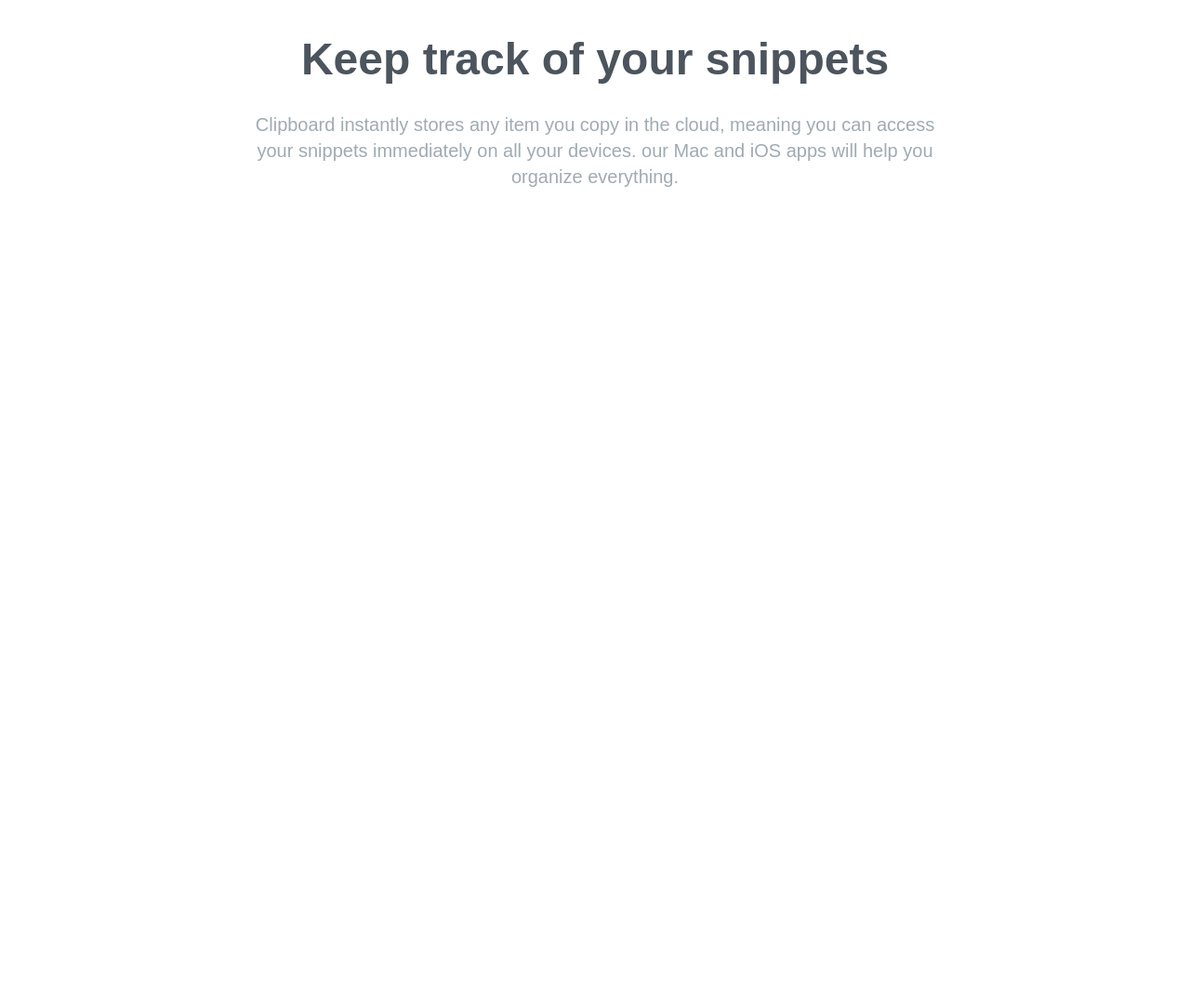
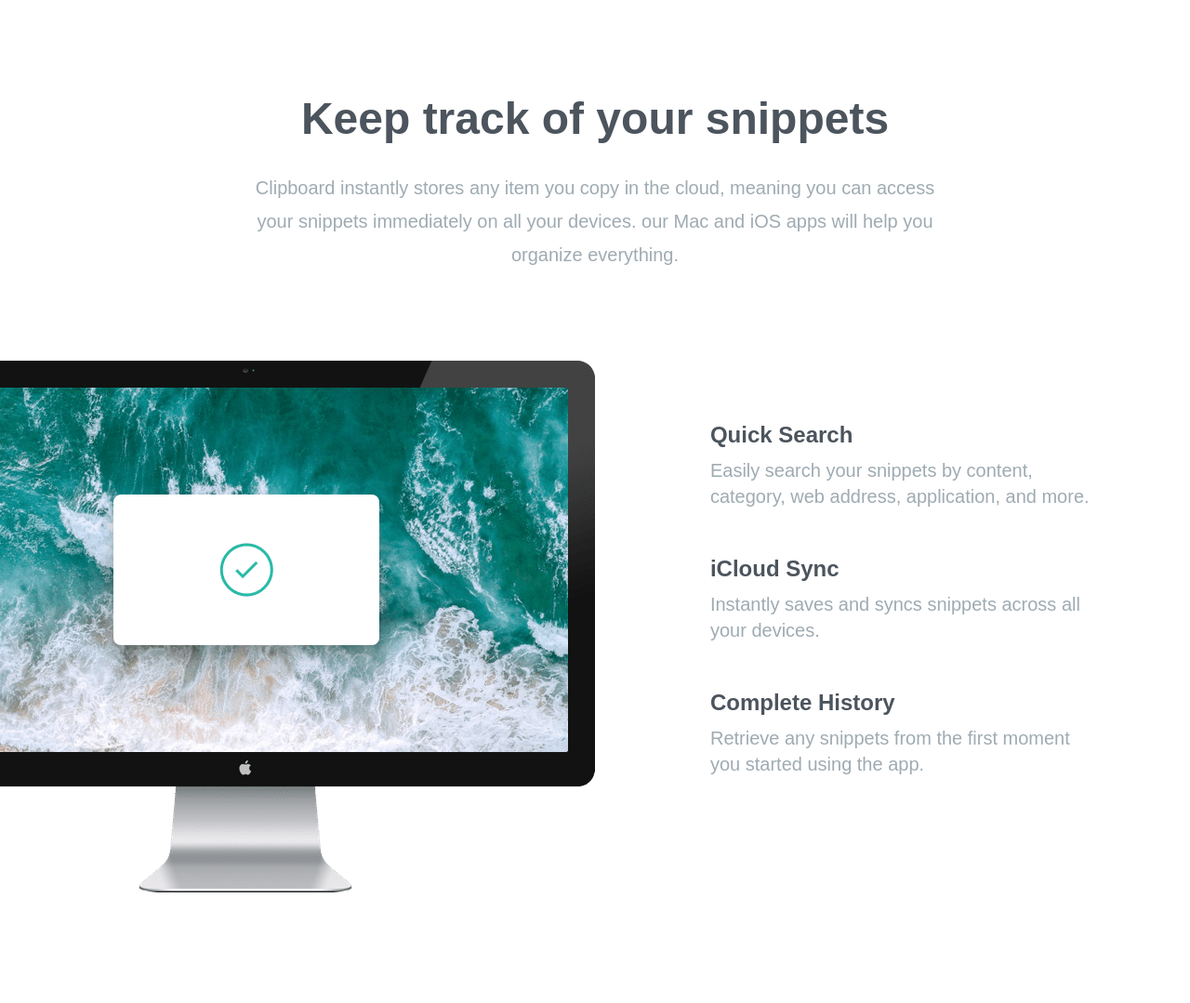
Before and after one commit to QS3H/Clipboard-landing-page, a website: page index.html in a window 1280 px wide. Shown: the part 681-1760 px from the top of the page at 93% size. Before the commit the page ends 981 px from the top, so only its background shows below. Drawn offline with Linux system fonts and the light colour scheme; a web font is replaced by a local one.

Commit message:
add features and access sections

```diff
--- a/index.html
+++ b/index.html
@@ -17,10 +17,10 @@
   <body>
     <!-- Hero Section -->
     <section id="hero-section">
-      <div class="section-container px-10 mb-40 pt-16">
+      <div class="section-container mb-40 pt-16">
         <img src="images/logo.svg" alt="Clipboard logo" class="my-16 mx-auto" />
         <h2>A history of everything you copy</h2>
-        <p class="mx-auto max-w-3xl text-2xl mb-10 text-gray">
+        <p class="section-paragraph">
           Clipboard allows you to track and organize everything you copy.
           Instantly access your clipboard on all your devices.
         </p>
@@ -42,9 +42,9 @@
 
     <!-- Snippets Section -->
     <section id="snippets-section">
-      <div class="section-container px-10 my-20">
+      <div class="section-container my-20">
         <h2>Keep track of your snippets</h2>
-        <p class="mx-auto text-center max-w-3xl text-xl mb-24 text-gray">
+        <p class="section-paragraph">
           Clipboard instantly stores any item you copy in the cloud, meaning you
           can access your snippets immediately on all your devices. our Mac and
           iOS apps will help you organize everything.
@@ -53,9 +53,62 @@
     </section>
 
     <!-- Features Section -->
-    <section id="features-section"></section>
+    <section id="features-section">
+      <div class="section-container my-20">
+        <div class="flex flex-col md:space-x-32 md:flex-row relative">
+          <div class="md:w-1/2">
+            <img
+              class="top-0 right-[50%] md:absolute"
+              src="images/image-computer.png"
+              alt="Computer image"
+            />
+          </div>
+
+          <div
+            class="flex flex-col space-y-12 mt-16 text-xl mb-24 md:text-left md:mb-60 md:w-1/2 md:pl-16"
+          >
+            <div>
+              <h3>Quick Search</h3>
+              <p class="text-gray max-w-md">
+                Easily search your snippets by content, category, web address,
+                application, and more.
+              </p>
+            </div>
+
+            <div>
+              <h3>iCloud Sync</h3>
+              <p class="text-gray max-w-md">
+                Instantly saves and syncs snippets across all your devices.
+              </p>
+            </div>
+
+            <div>
+              <h3>Complete History</h3>
+              <p class="text-gray max-w-md">
+                Retrieve any snippets from the first moment you started using
+                the app.
+              </p>
+            </div>
+          </div>
+        </div>
+      </div>
+    </section>
 
     <!-- Access Section -->
+    <section id="access-section">
+      <div class="section-container my-20">
+        <h2>Access Clipboard Anywhere</h2>
+        <p class="section-paragraph">
+          Whether you're on the go, or at your Computer, you can access all your
+          clipboard snippets in a few simple clicks.
+        </p>
+        <img
+          class="mx-auto"
+          src="images/image-devices.png"
+          alt="devices image"
+        />
+      </div>
+    </section>
 
     <!-- Supercharge Section -->
 
```
Also changed, not shown: css/style.css.
